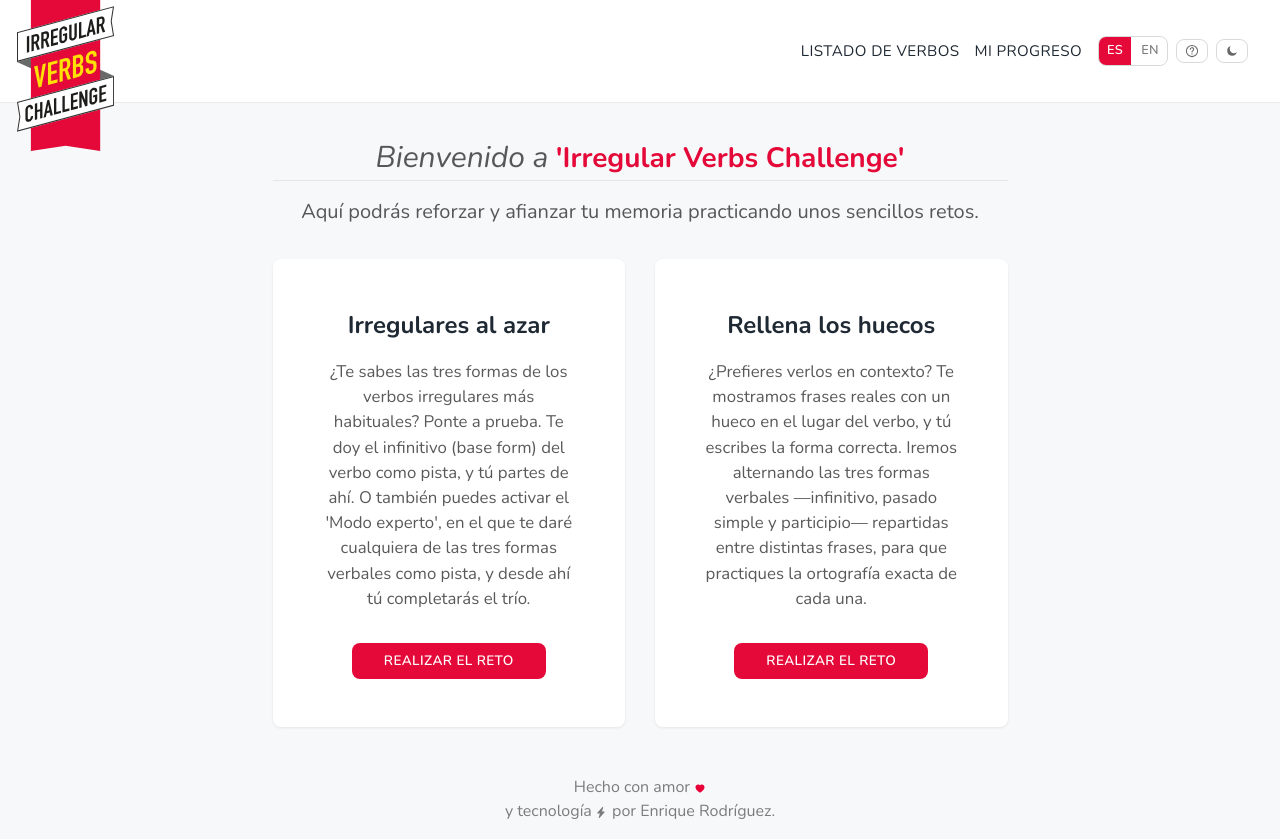
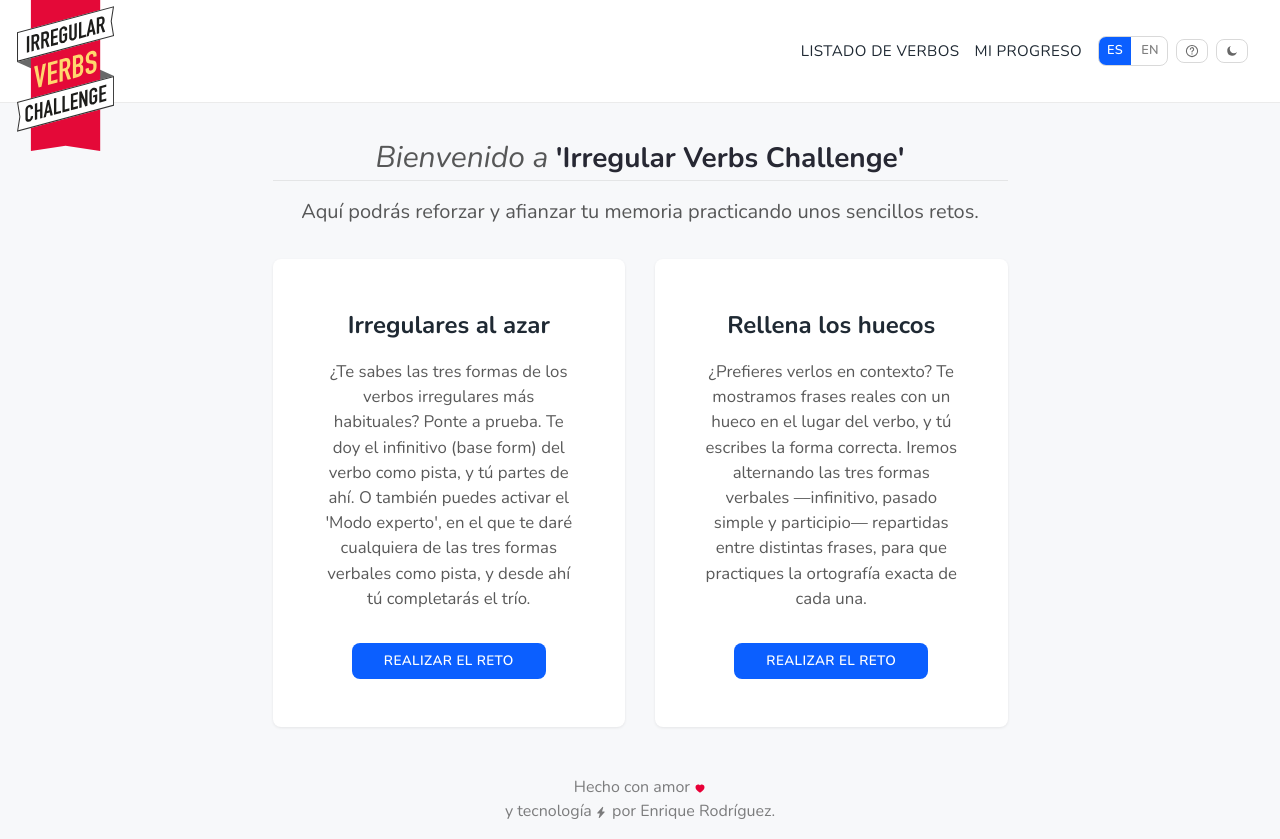
Before and after one commit to bosspetta/ivc, a React (Vite) app: page / in a window 1280 px wide. Built offline with nearby package versions, Linux system fonts and the light colour scheme.

Commit message:
Fonts and colors.

```diff
--- a/src/components/Header.scss
+++ b/src/components/Header.scss
@@ -101,7 +101,7 @@
         }
 
         &:hover {
-          color: $color-primary-dark;
+          color: $color-primary;
 
           @include dark-mode {
             color: $color-primary-light;
--- a/src/components/Logo.jsx
+++ b/src/components/Logo.jsx
@@ -8,7 +8,7 @@
             .ivc-logo-cls-2 { fill: #fff; }
             .ivc-logo-cls-3 { fill: #686969; }
             .ivc-logo-cls-4 { fill: #e40938; }
-            .ivc-logo-cls-5 { fill: #ffdf05; }
+            .ivc-logo-cls-5 { fill: var(--color-logo-highlight); }
             .ivc-logo-cls-6 { fill: #333; }
           `}
         </style>
--- a/src/components/TestConfigModal.scss
+++ b/src/components/TestConfigModal.scss
@@ -47,6 +47,7 @@
 
     input {
       margin-top: 0.2rem;
+      accent-color: $color-primary;
     }
   }
 
--- a/src/pages/Home/Home.scss
+++ b/src/pages/Home/Home.scss
@@ -31,7 +31,7 @@
 
     &__label--site-name {
       font-weight: 700;
-      color: var(--color-primary);
+      color: var(--color-primary-dark);
 
       @include dark-mode {
         color: $color-primary-light;
@@ -47,7 +47,7 @@
   &__greeting {
     font-family: $font-family-heading;
     font-weight: 600;
-    color: var(--color-primary);
+    color: var(--color-primary-dark);
     margin-bottom: $spacing-lg;
 
     @include dark-mode {
--- a/src/pages/Progress/Progress.jsx
+++ b/src/pages/Progress/Progress.jsx
@@ -21,8 +21,8 @@
 const CHART_GRID = 'rgba(var(--color-ink-rgb), 0.12)'
 const CHART_AXIS = 'rgba(var(--color-ink-rgb), 0.25)'
 const CHART_FONT_FAMILY = "'Nunito', Arial, sans-serif"
-const TEST_COLOR = '#8b05e4'
-const FILL_GAPS_COLOR = '#e40938'
+const TEST_COLOR = '#ffb46e'
+const FILL_GAPS_COLOR = '#5fc8ff'
 
 function CustomTooltip({ active, payload }) {
   const { t } = useTranslation()
--- a/src/pages/VerbList/VerbList.scss
+++ b/src/pages/VerbList/VerbList.scss
@@ -215,7 +215,7 @@
       }
 
       &.is-highlighted {
-        background-color: rgba(79, 70, 229, 0.15);
+        background-color: rgba(249, 115, 22, 0.18);
       }
     }
 
--- a/src/scss/abstracts/_variables.scss
+++ b/src/scss/abstracts/_variables.scss
@@ -1,6 +1,8 @@
 $color-primary: var(--color-primary);
 $color-primary-dark: var(--color-primary-dark);
 $color-primary-light: var(--color-primary-light);
+$color-secondary: var(--color-secondary);
+$color-logo-highlight: var(--color-logo-highlight);
 $color-text: var(--color-text);
 $color-background: var(--color-background);
 $color-surface: var(--color-surface);
--- a/src/scss/base/_theme.scss
+++ b/src/scss/base/_theme.scss
@@ -1,6 +1,8 @@
 :root {
-  --color-primary: #e40938;
-  --color-primary-dark: #b00227;
+  --color-primary: #0b5fff;
+  --color-primary-dark: #272833;
+  --color-secondary: #ff8f39;
+  --color-logo-highlight: #ffd76e;
   --color-text: #1f2933;
   --color-background: #f7f8fa;
   --color-surface: #ffffff;
@@ -14,5 +16,5 @@
   --color-background: #222;
   --color-surface: #2a2a2a;
   --color-ink-rgb: 249, 249, 249;
-  --color-primary-light: #f797ac;
+  --color-primary-light: #93c5fd;
 }
```
